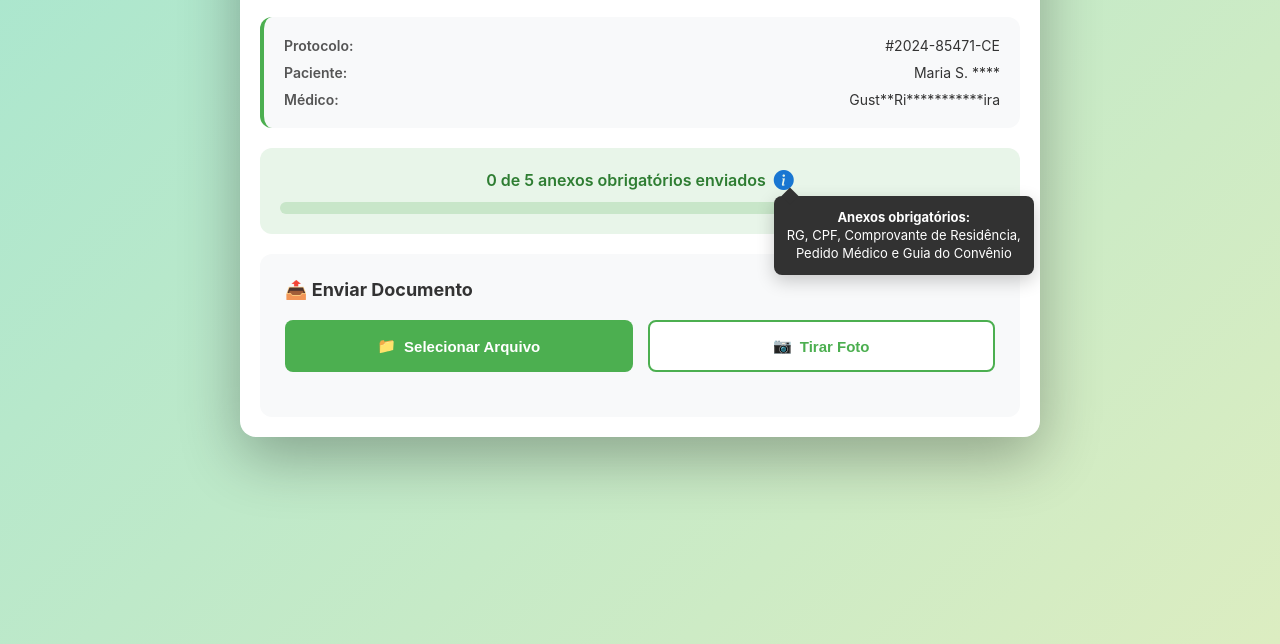
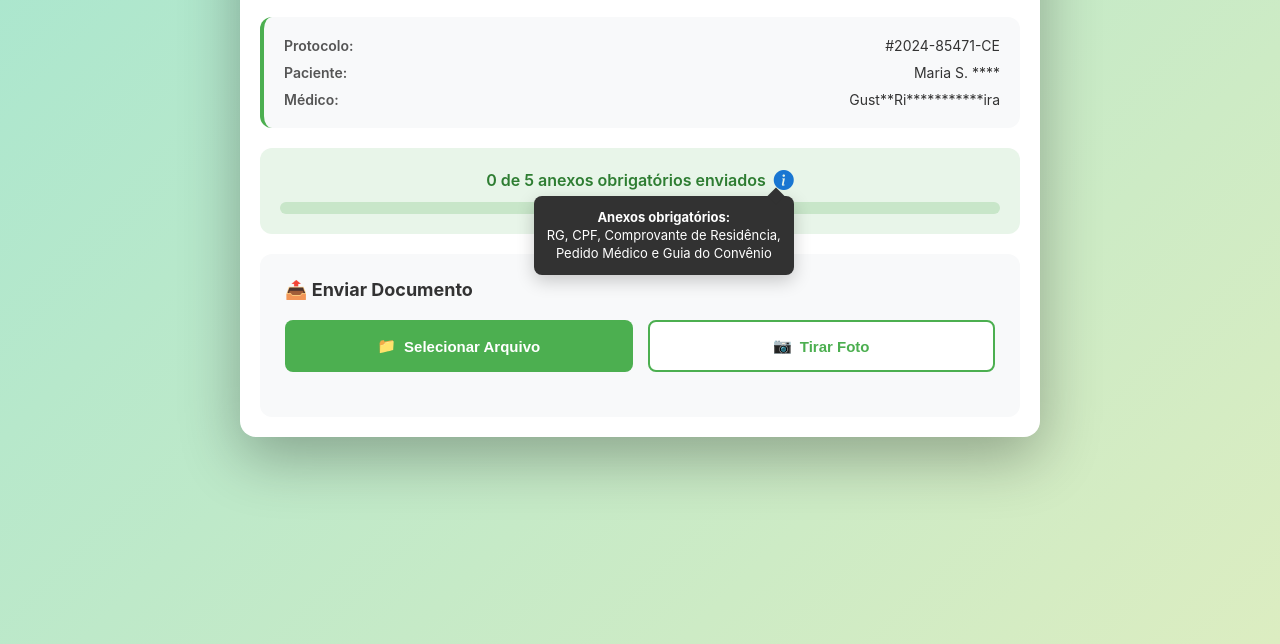
Before and after one commit to eniorp/AnexoCirurgia, a plain HTML site: page index.html in a window 1280 px wide. Both pictures are taken after a click on the button 783 px from the left and 336 px from the top of the page. Shown: the part 156-800 px from the top of the page. Drawn offline with nearby package versions, Linux system fonts and the light colour scheme.

Commit message:
ajustes novos

```diff
--- a/index.html
+++ b/index.html
@@ -26,7 +26,11 @@
       flex-wrap: wrap;
     }
 
-    .info-wrapper { position: relative; display: inline-flex; align-items: center; }
+    .info-wrapper{
+  position: relative;
+  display: inline-flex;
+  align-items: center;
+}
     .info-icon {
       font-size: 20px;
       color: #1976d2;
@@ -36,16 +40,25 @@
     }
     .info-icon:hover { color: #0d47a1; }
 
-    .material-tooltip {
+.material-tooltip{
   position: absolute;
   top: 28px;
-      left: 0;
+
+  /* em vez de left:0 */
+  right: 0;
+  left: auto;
+
   background: #323232;
   color: #fff;
   padding: 12px;
   border-radius: 8px;
   font-size: 13px;
-      width: 260px;
+
+  /* largura adaptativa */
+  width: max-content;
+  max-width: min(260px, calc(100vw - 48px)); /* 48px = respiro */
+  white-space: normal; /* quebra linha */
+
   box-shadow: 0 6px 18px rgba(0,0,0,0.2);
   opacity: 0;
   transform: translateY(-5px);
@@ -55,18 +68,17 @@
   line-height: 1.4;
 }
 
-    /* mostra no clique */
-    .info-wrapper.active .material-tooltip {
+.info-wrapper.active .material-tooltip{
   opacity: 1;
   transform: translateY(0);
   pointer-events: auto;
 }
 
-    .material-tooltip::before {
+.material-tooltip::before{
   content: "";
   position: absolute;
   top: -6px;
-      left: 10px;
+  right: 12px; /* em vez de left */
   width: 12px;
   height: 12px;
   background: #323232;
```
Lines whose indentation alone changed are shown as unchanged.
